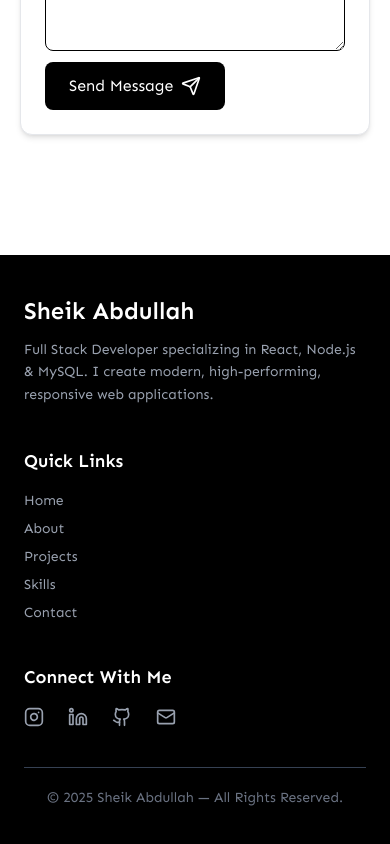
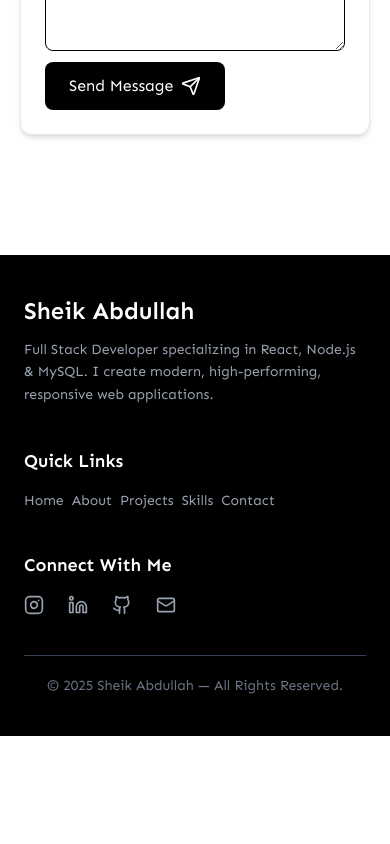
Before and after one commit to SheikAbdullahProjects/portfolio, a React (Vite) app: page / in a window 390 px wide. Shown: the part 5733-6577 px from the top of the page. After the commit the page ends 6469 px from the top, so only its background shows below. Built offline with nearby package versions, Linux system fonts and the light colour scheme.

Commit message:
Update Footer.jsx

```diff
--- a/src/components/Footer.jsx
+++ b/src/components/Footer.jsx
@@ -17,7 +17,7 @@ export default function Footer() {
         {/* MIDDLE - Quick Links */}
         <div>
           <h3 className="text-lg font-semibold text-white mb-4">Quick Links</h3>
-          <ul className="flex flex-col gap-2 text-sm text-gray-400">
+          <ul className="flex sm:flex-col gap-2 text-sm text-gray-400">
             <a href="#home" className="hover:text-white transition cursor-pointer">Home</a>
             <a href="#about" className="hover:text-white transition cursor-pointer">About</a>
             <a href="#projects" className="hover:text-white transition cursor-pointer">Projects</a>
```
